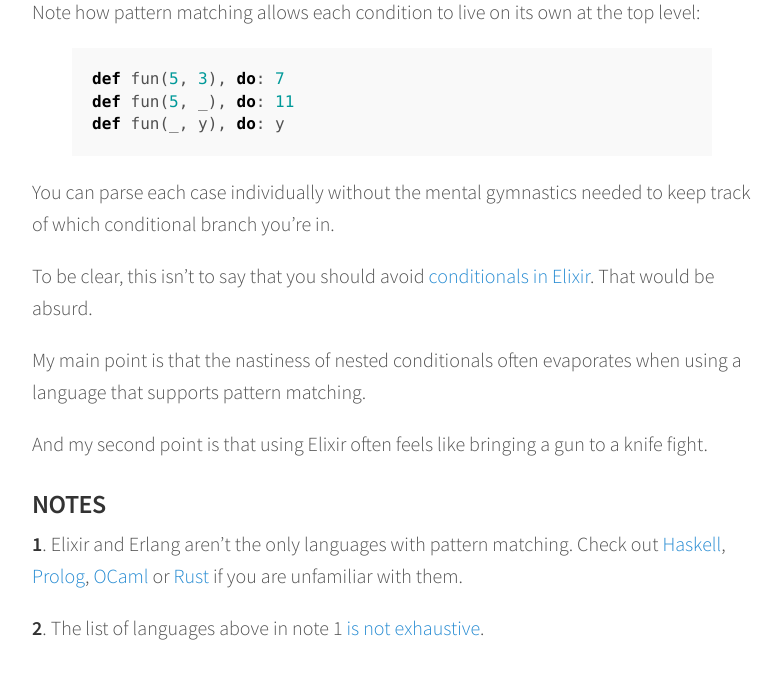
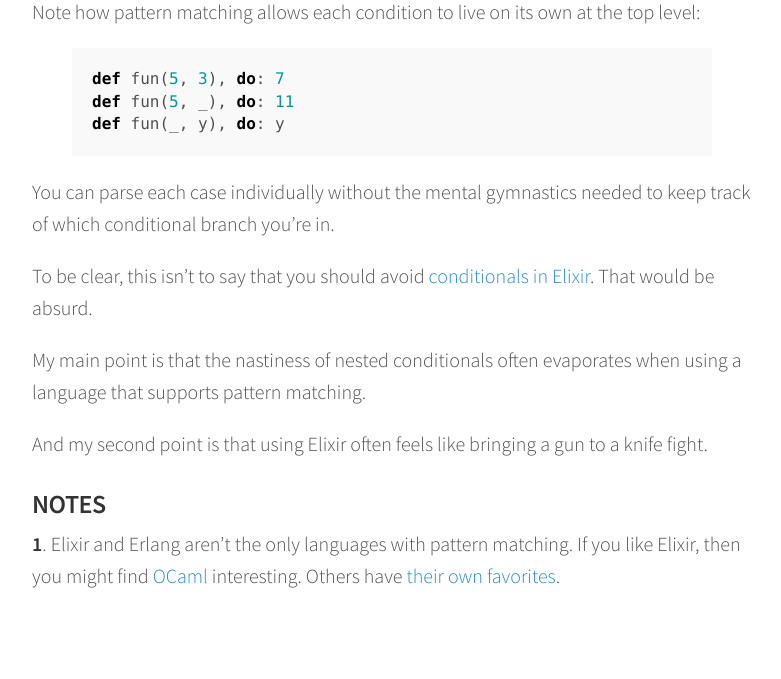
Before and after one commit to jwhiteman/lucidsimple-blog, a Jekyll site: the page built from _posts/2016-01-24-pattern-matching-helps-reduce-conditional-logic.md, in a window 1280 px wide and 900 px high, scrolled down 2276 px, cut to the strip 104-783 px from the top of the window. Shown: the whole strip, without its empty margins (248-1029 px from the left). Built offline with Jekyll 4.4.1, drawn with Linux system fonts in a browser that asks for light colours; Markdown is read by kramdown in place of the engine named in the settings; comment, search, counter and statistics services are not loaded.

Commit message:
Update list to make nerds happy

```diff
--- a/_posts/2016-01-24-pattern-matching-helps-reduce-conditional-logic.md
+++ b/_posts/2016-01-24-pattern-matching-helps-reduce-conditional-logic.md
@@ -93,6 +93,4 @@ And my second point is that using Elixir often feels like bringing a gun to a kn
 
 ### NOTES
 
-**1**. Elixir and Erlang aren't the only languages with pattern matching. Check out <a href="https://www.haskell.org/tutorial/patterns.html" target="_blank">Haskell</a>, <a href="http://www.learnprolognow.org/" target="_blank">Prolog</a>, <a href="http://www2.lib.uchicago.edu/keith/ocaml-class/pattern-matching.html" target="_blank">OCaml</a> or <a href="https://doc.rust-lang.org/book/patterns.html" target="_blank">Rust</a> if you are unfamiliar with them.
-
-**2**. The list of languages above in note 1 <a href="https://www.reddit.com/r/elixir/comments/42k0v2/elixir_pattern_matching_helps_reduce_conditional/czboyqc" target="_blank">is not exhaustive</a>.
+**1**. Elixir and Erlang aren't the only languages with pattern matching. If you like Elixir, then you might find <a href="http://www2.lib.uchicago.edu/keith/ocaml-class/home.html" target="_blank">OCaml</a> interesting. Others have <a href="https://www.reddit.com/r/elixir/comments/42k0v2/elixir_pattern_matching_helps_reduce_conditional/czbgehl" target="_blank">their own favorites</a>.
```
